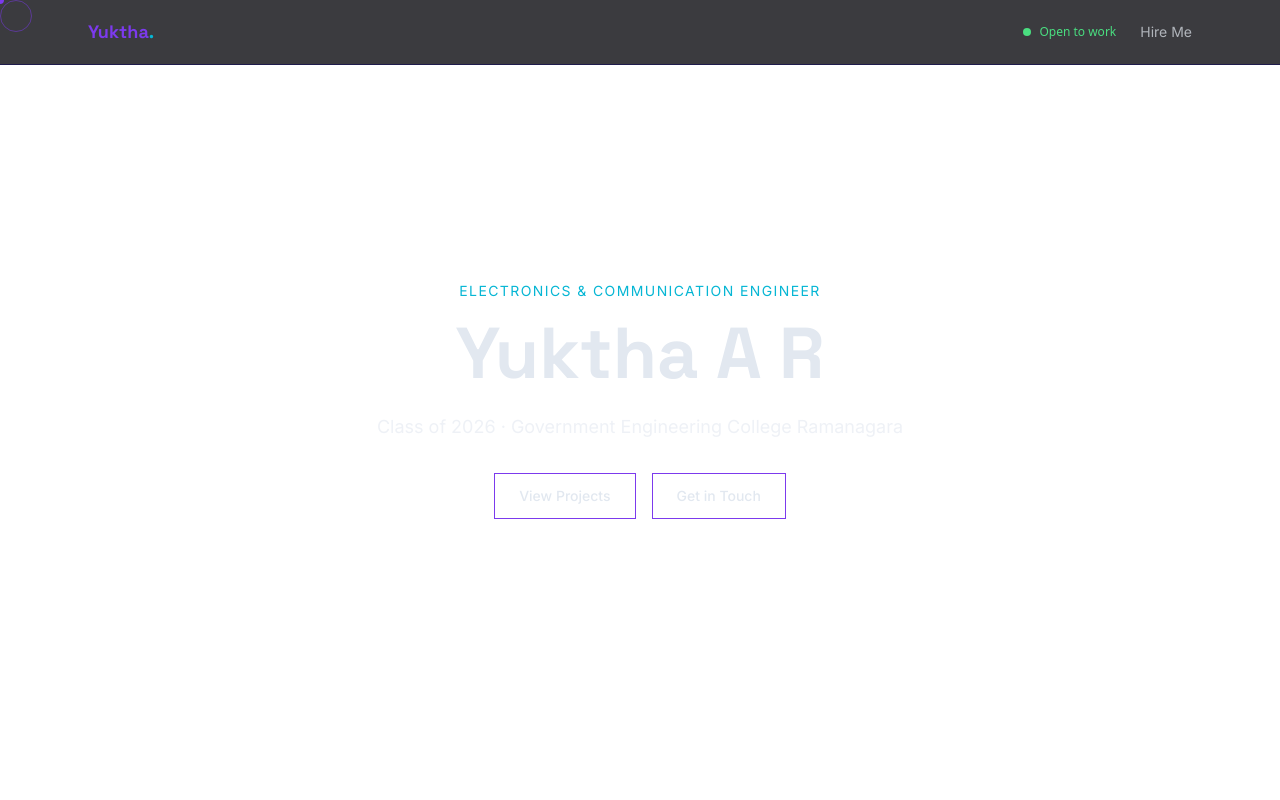
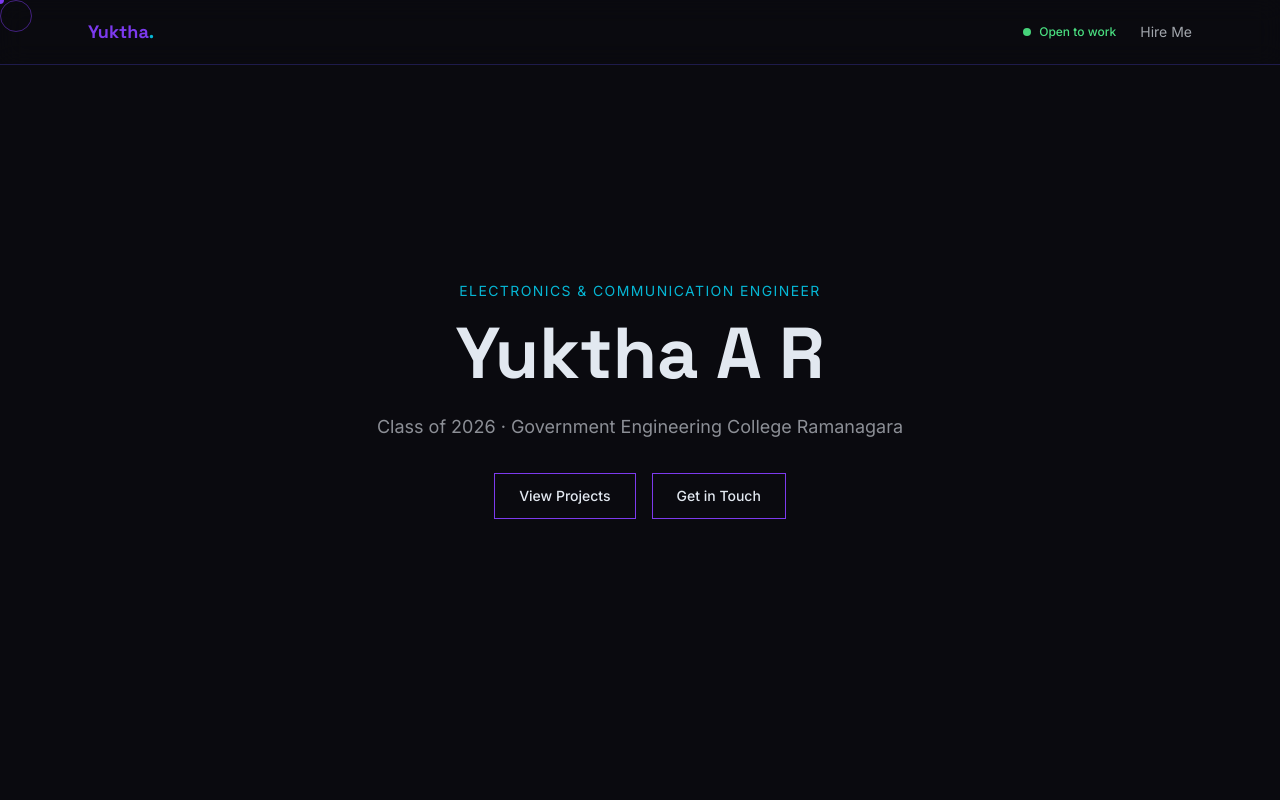
Before and after one commit to MrAlpha00/portfolio-yukki, a React (Vite) app: page / in a window 1280 px wide. Shown: the top 800 px of the page. Built offline with nearby package versions, Linux system fonts and the light colour scheme.

Commit message:
feat: add Tailwind CSS directives and global styles to index.css

```diff
--- a/src/index.css
+++ b/src/index.css
@@ -1,5 +1,5 @@
+@import './styles/globals.css';
+
 @tailwind base;
 @tailwind components;
 @tailwind utilities;
-
-@import './styles/globals.css';
```
